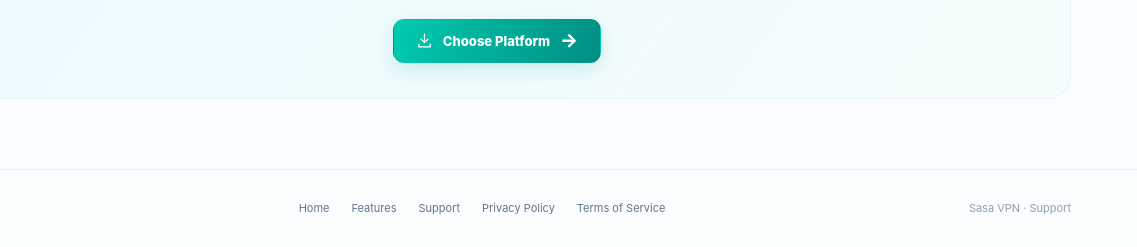
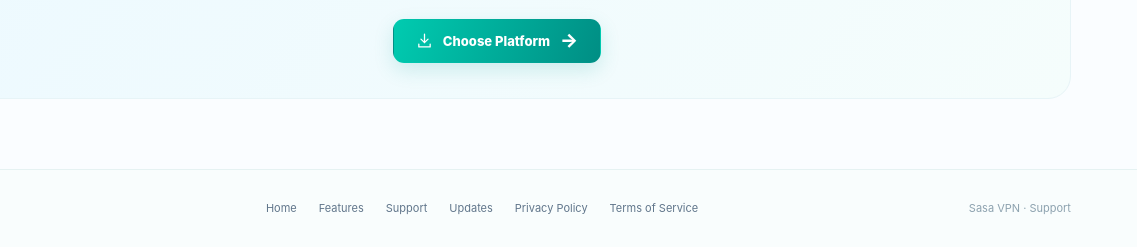
Before and after one commit to byarpar97/byarpar97.github.io, a plain HTML site: page index.html in a window 1280 px wide. Shown: the part 1399-1646 px from the top of the page, 143-1280 px from the left. Drawn offline with Linux system fonts and the light colour scheme.

Commit message:
Link public VPN updates channel

```diff
--- a/index.html
+++ b/index.html
@@ -144,7 +144,7 @@
       <article class="article" data-category="usage" data-words="kill switch auto reconnect settings privacy"><button type="button" aria-expanded="false">Where are auto-reconnect and kill-switch settings?<svg aria-hidden="true"><use href="#i-globe"/></svg></button><p hidden>Open Settings → Connection Settings. Available options depend on the platform and version. Some kill-switch behavior requires operating-system-level configuration.</p></article>
     </div><p class="empty" id="empty-results" hidden>No matching articles. Try another search or choose a help category.</p></section><section class="panel" aria-labelledby="contact-title"><div class="contact-info"><span class="eyebrow">Need more help?</span><h3 id="contact-title">Contact Support</h3><p>Message us on Telegram for help with your account or connection.</p><a id="contact-btn" class="btn primary" href="https://t.me/sasa26bee" target="_blank" rel="noopener">Contact support <span class="arr" aria-hidden="true">→</span></a><div class="contact-symbol" aria-hidden="true"><svg><use href="#i-mail"/></svg></div></div><p class="notice">For account, wallet, or connection help, contact Sasa support on Telegram.</p></section></div></div></section>
 </main>
-<footer class="footer"><div class="shell footer-row"><a href="#home" class="brand"><span class="logo small" aria-hidden="true"></span>Sasa</a><div class="footer-links"><a href="#home">Home</a><a href="#features">Features</a><a href="#support">Support</a><a href="/privacy-policy.html">Privacy Policy</a><a href="/terms-of-service.html">Terms of Service</a></div><span class="footer-end">Sasa VPN · Support</span></div></footer>
+<footer class="footer"><div class="shell footer-row"><a href="#home" class="brand"><span class="logo small" aria-hidden="true"></span>Sasa</a><div class="footer-links"><a href="#home">Home</a><a href="#features">Features</a><a href="#support">Support</a><a href="https://t.me/sasaupdates" target="_blank" rel="noopener noreferrer">Updates</a><a href="/privacy-policy.html">Privacy Policy</a><a href="/terms-of-service.html">Terms of Service</a></div><span class="footer-end">Sasa VPN · Support</span></div></footer>
 <script>
 (function(){'use strict';
  const routes=['home','features','support'];const menu=document.getElementById('navigation'),menuBtn=document.getElementById('menu-btn'), downloads=document.getElementById('downloads');
```
